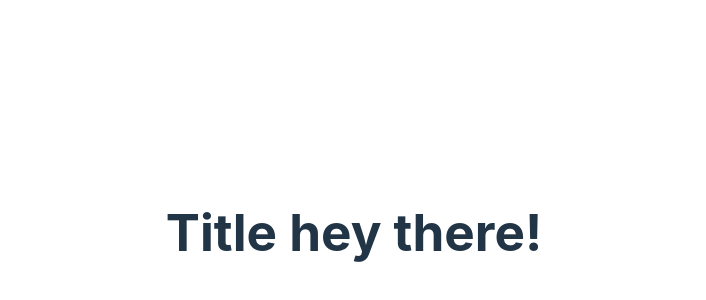
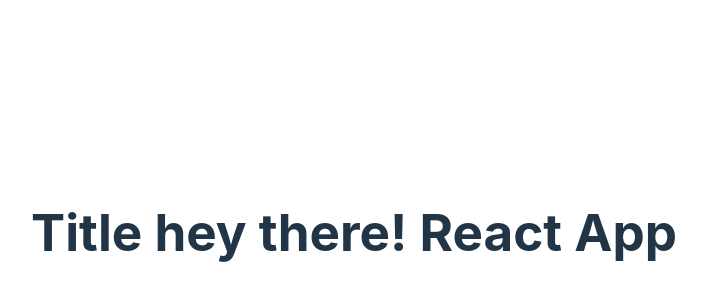
Before and after one commit to liz-garcia/easy-chef-ai, a React (Vite) app: page / in a window 1280 px wide. Shown: the part 168-468 px from the top of the page, without its empty margins (286-992 px from the left). Built offline with nearby package versions, Linux system fonts and the light colour scheme.

Commit message:
Testing deployment with netlify.

```diff
--- a/src/App.jsx
+++ b/src/App.jsx
@@ -3,7 +3,7 @@
 function App() {
   return (
     <>
-      <h1>Title hey there!</h1>
+      <h1>Title hey there! React App</h1>
     </>
   )
 }
```
